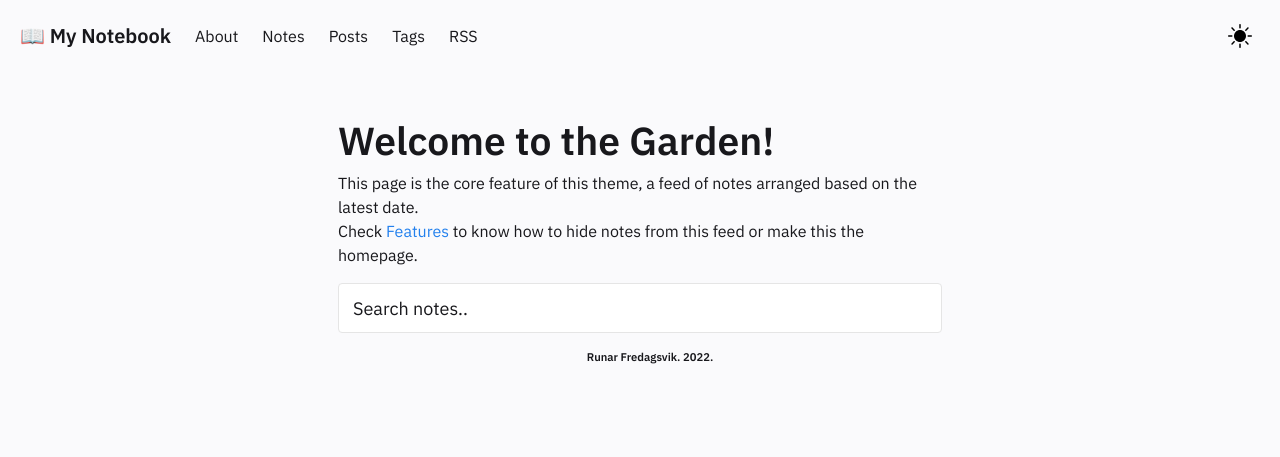
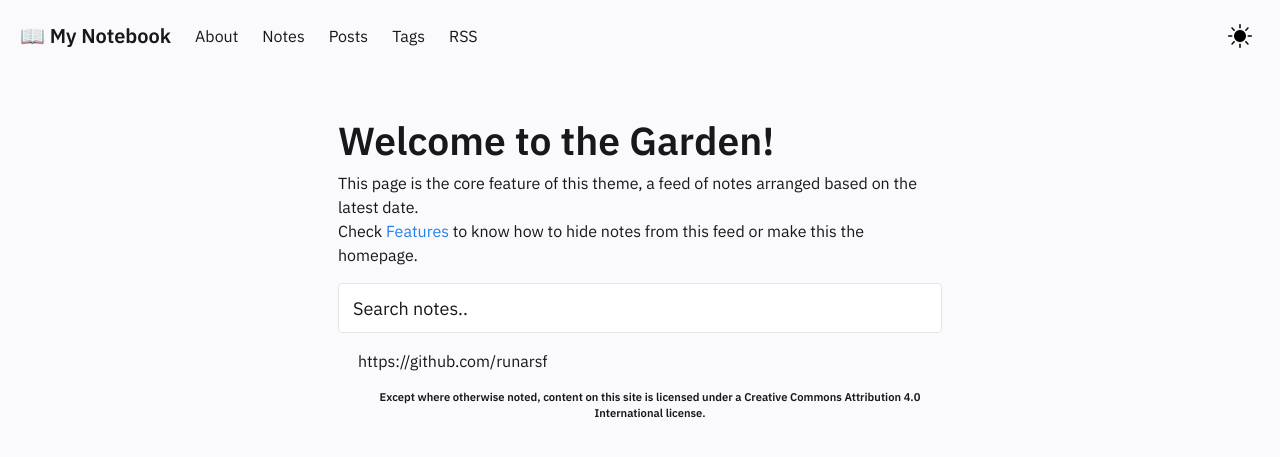
Before and after one commit to runarsf/garden, a Jekyll site: the page built from pages/index.md, in a window 1280 px wide. Shown: the top 457 px of the page. Built offline with Jekyll 4.4.1, drawn with Linux system fonts in a browser that asks for light colours.

Commit message:
License display

```diff
--- a/_config.yml
+++ b/_config.yml
@@ -28,10 +28,12 @@ url: "https://publish.runarsf.dev/" # the base hostname & protocol for your site
 # your social media links etc
 #######################################################################
 
-heading: My Notebook # Change this
+heading: My Notebook
 copyright:
-  year: 2022
-  msg: Runar Fredagsvik # This is a mandatory attribute for copyright to be displayed ; If deleting this, edit at footer layout.
+  owner: Runar Fredagsvik
+  url: "https://github.com/runarsf"
+  license: "Creative Commons Attribution 4.0 International license"
+  license_url: "https://creativecommons.org/licenses/by/4.0/"
 
 
 #####################################################################
--- a/_includes/Footer.html
+++ b/_includes/Footer.html
@@ -1,7 +1,12 @@
-{%- if site.copyright.msg != nil and site.copyright.msg != empty and site.copyright.msg != null -%}
+{%- if site.copyright.owner != nil and site.copyright.owner != empty and site.copyright.owner != null -%}
 <div id="copyright">
-    <p id="copyright-notice">{{site.copyright.msg}}. {{site.copyright.year}}.</p>
+  <p>
+  <a id="copyright-owner" href="{{ site.copyright.url }}">{{ site.copyright.url }}</a>
+    {% if page.license %}
+      | This page is licensed under <a href="{{ page.license_url }}">{{ page.license }}</a>.
+    {% endif %}
+  </p>
+  <p id="copyright-notice">Except where otherwise <a href="https://creativecommons.org/policies#license">noted</a>, content on this site is licensed under a <a href="{{ site.copyright.license_url }}">{{ site.copyright.license }}</a>.</p>
 </div>
 <script src="/assets/js/modeswitcher.js"></script>
-
 {%- endif -%}
```
